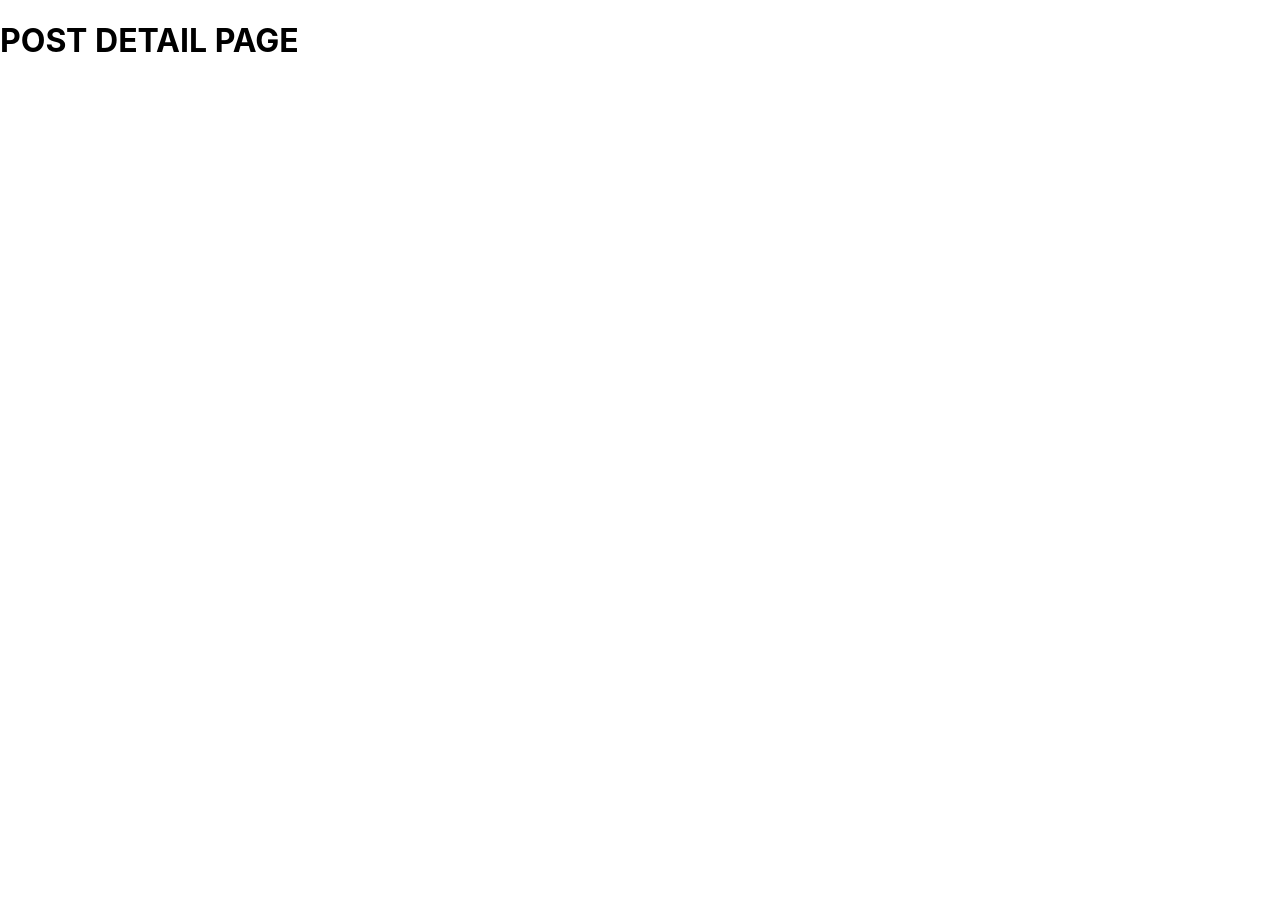
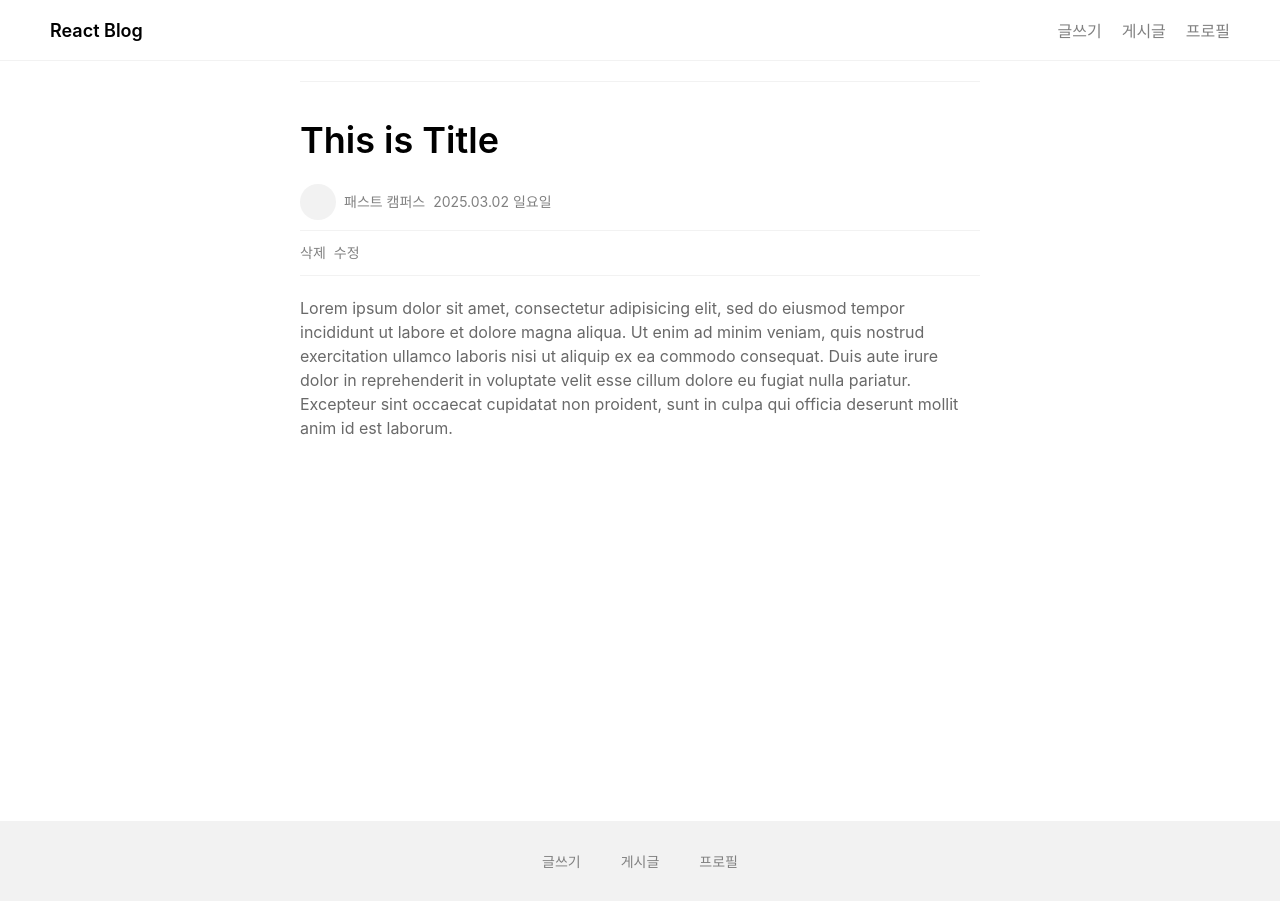
Before and after one commit to yoonsoyoung/React-TIL, a React (Create React App) app in the folder react-blog-app/: page /posts/0 in a window 1280 px wide. Before the commit the page ends 800 px from the top, so only its background shows below. Built offline with nearby package versions, Linux system fonts and the light colour scheme.

Commit message:
Feat feature/2-3: Update 게시글 상세,헤더,푸터 컴포넌트 작업+css 적용

```diff
--- /dev/null
+++ b/react-blog-app/src/components/Footer.tsx
@@ -0,0 +1,11 @@
+import {Link} from "react-router-dom";
+
+export default function Footer() {
+    return (
+        <footer>
+            <Link to="/posts/new">글쓰기</Link>
+            <Link to="/posts">게시글</Link>
+            <Link to="/profile">프로필</Link>
+        </footer>
+    );
+}
--- /dev/null
+++ b/react-blog-app/src/components/Header.tsx
@@ -0,0 +1,14 @@
+import {Link} from "react-router-dom";
+
+export default function Header() {
+    return (
+        <header className="Header">
+            <Link to="/" className="header__logo">React Blog</Link>
+            <div>
+                <Link to="/posts/new">글쓰기</Link>
+                <Link to="/posts">게시글</Link>
+                <Link to="/profile">프로필</Link>
+            </div>
+        </header>
+    );
+}
--- /dev/null
+++ b/react-blog-app/src/components/PostDetail.tsx
@@ -0,0 +1,25 @@
+export default function PostDetail() {
+    return <>
+        <div className="post__detail">
+            <div className="post__box">
+                <div className="post__title">This is Title</div>
+                <div className="post__profile-box">
+                    <div className="post__profile"/>
+                    <div className="post__author-name">패스트 캠퍼스</div>
+                    <div className="post__date">2025.03.02 일요일</div>
+                </div>
+                <div className="post__utils-box">
+                    <div className="post__delete">삭제</div>
+                    <div className="post__edit">수정</div>
+                </div>
+                <div className="post__text">
+                    Lorem ipsum dolor sit amet, consectetur adipisicing elit, sed do eiusmod tempor incididunt ut labore
+                    et dolore magna aliqua. Ut enim ad minim veniam, quis nostrud exercitation ullamco laboris nisi ut
+                    aliquip ex ea commodo consequat. Duis aute irure dolor in reprehenderit in voluptate velit esse
+                    cillum dolore eu fugiat nulla pariatur. Excepteur sint occaecat cupidatat non proident, sunt in
+                    culpa qui officia deserunt mollit anim id est laborum.
+                </div>
+            </div>
+        </div>
+    </>
+}
--- a/react-blog-app/src/index.css
+++ b/react-blog-app/src/index.css
@@ -16,11 +16,17 @@
 header {
   display: flex;
   justify-content: space-between;
-  flex-direction: row-reverse;
+  /*flex-direction: row-reverse;*/
   border-bottom: 1px solid #f2f2f2;
   padding: 10px 40px;
   min-height: 40px;
   align-items: center;
+}
+
+header .header__logo {
+  color: black;
+  font-weight: 600;
+  font-size: 18px;
 }
 
 header a {
@@ -74,8 +80,9 @@
   font-weight: 600;
 }
 
-/* post list */
-.post__list {
+/* post list, post detail */
+.post__list,
+.post__detail {
   min-height: 90vh;
   padding: 20px 40px;
   text-align: center;
@@ -143,3 +150,24 @@
 .post__edit:focus {
   color: black;
 }
+
+/* post detail */
+.post__detail .post__title {
+  font-size: 36px;
+  line-height: 40px;
+}
+
+.post__detail .post__utils-box {
+  padding: 10px 0px;
+  border-top: 1px solid #f2f2f2;
+  border-bottom: 1px solid #f2f2f2;
+  flex-direction: row;
+}
+
+.post__detail .post__profile-box {
+  padding: 10px 0px;
+}
+
+.post__detail .post__text {
+  padding: 20px 0px;
+}
--- a/react-blog-app/src/pages/home/index.tsx
+++ b/react-blog-app/src/pages/home/index.tsx
@@ -1,15 +1,11 @@
 import {Link} from "react-router-dom";
+import Header from "../../components/Header";
+import Footer from "../../components/Footer";
 
 export default function Home() {
     return (
         <div>
-            <header>
-                <div>
-                    <Link to="/posts/new">글쓰기</Link>
-                    <Link to="/posts">게시글</Link>
-                    <Link to="/profile">프로필</Link>
-                </div>
-            </header>
+            <Header />
             <div className="post__navigation">
                 <div className="post__navigation--active">전체</div>
                 <div>나의 글</div>
@@ -35,11 +31,7 @@
                     </div>
                 ))}
             </div>
-            <footer>
-                <Link to="/posts/new">글쓰기</Link>
-                <Link to="/posts">게시글</Link>
-                <Link to="/profile">프로필</Link>
-            </footer>
+            <Footer />
         </div>
     );
 }
--- a/react-blog-app/src/pages/posts/detail.tsx
+++ b/react-blog-app/src/pages/posts/detail.tsx
@@ -1,3 +1,12 @@
-export default function PostDetail() {
-    return <h1>POST DETAIL PAGE</h1>;
+import PostDetail from "../../components/PostDetail";
+import Header from "../../components/Header";
+import Footer from "../../components/Footer";
+export default function PostPage() {
+    return (
+        <>
+            <Header />
+            <PostDetail />
+            <Footer />
+        </>
+    );
 }
```
